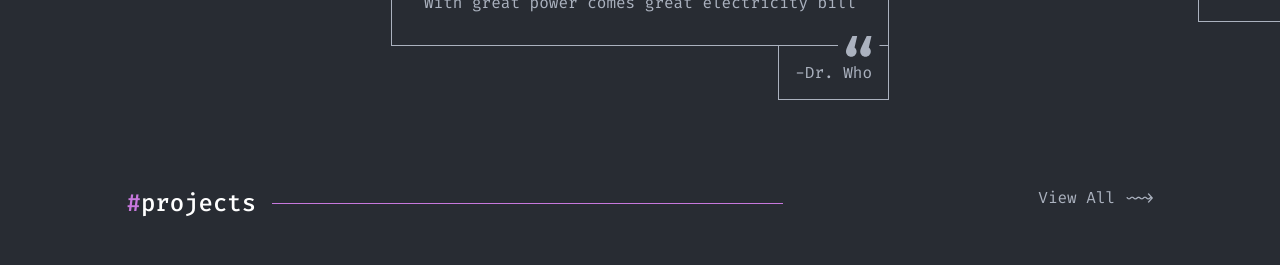
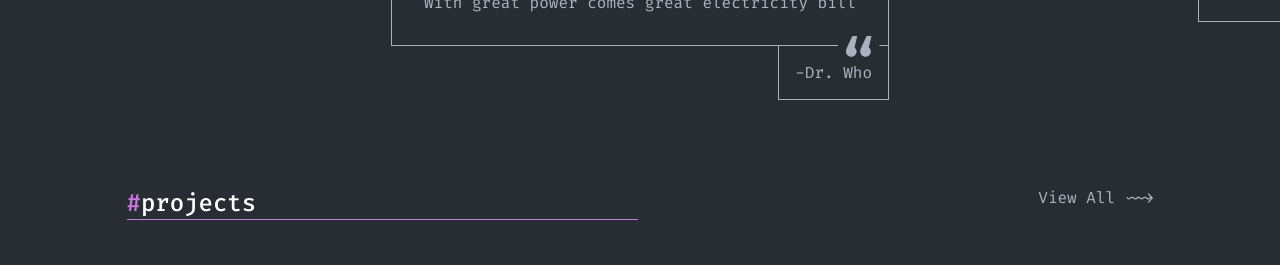
Before and after one commit to LyanBrito/portifolio.REACT, a React (Create React App) app: page / in a window 1280 px wide. Shown: the part 743-1008 px from the top of the page. Built offline with nearby package versions, Linux system fonts and the light colour scheme; grey boxes are pictures that could not be loaded.

Commit message:
feat:changed-className

```diff
--- a/src/components/pages/projects/index.jsx
+++ b/src/components/pages/projects/index.jsx
@@ -9,7 +9,7 @@ export default function Projects() {
   return (
     <section className={styles.projectsSection}>
       <div className={styles.topSection}>
-        <div className={styles.projectsTitle}>
+        <div className={styles.sectionTitle}>
           <h1>
             <span>#</span>projects
           </h1>
```
